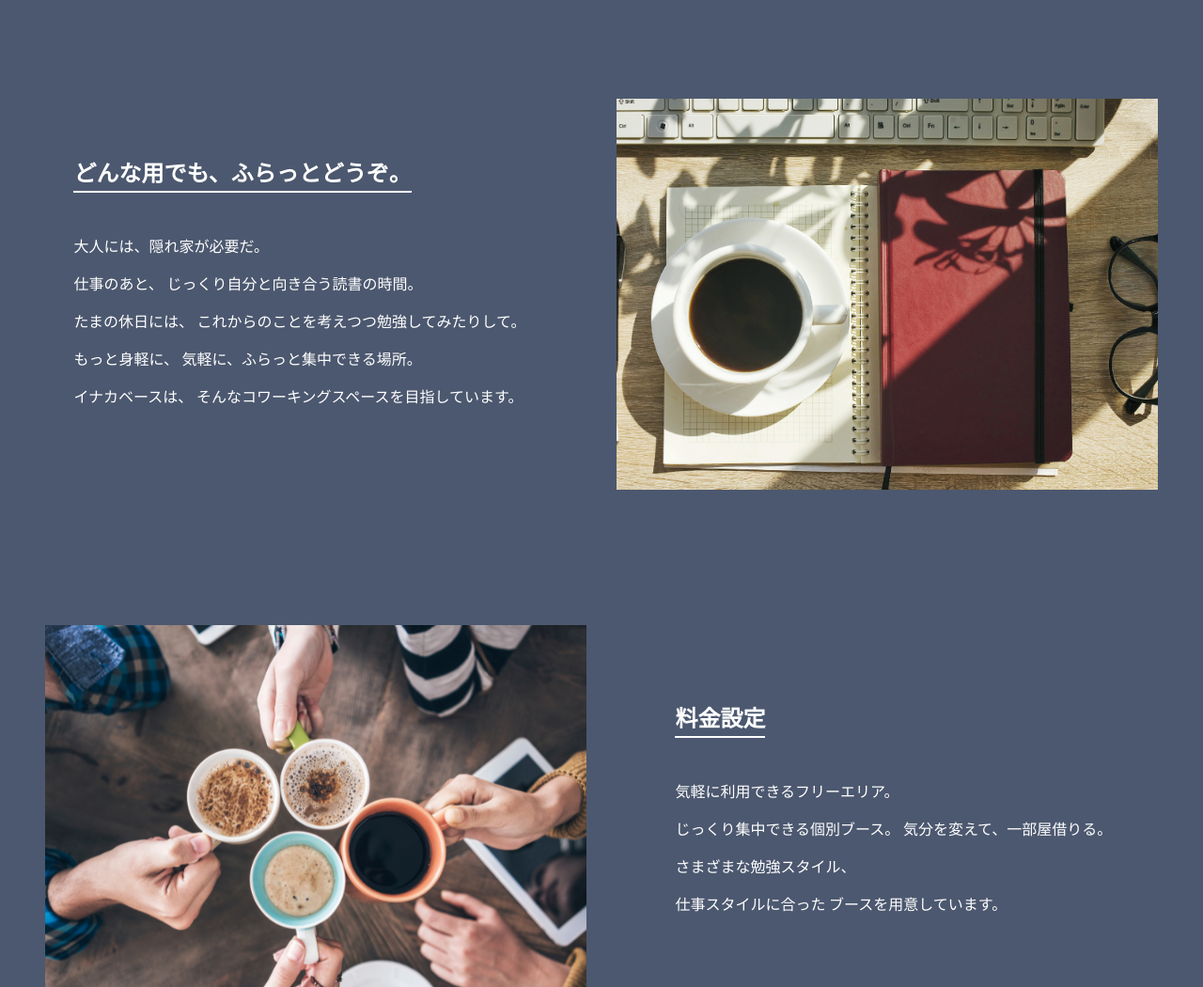
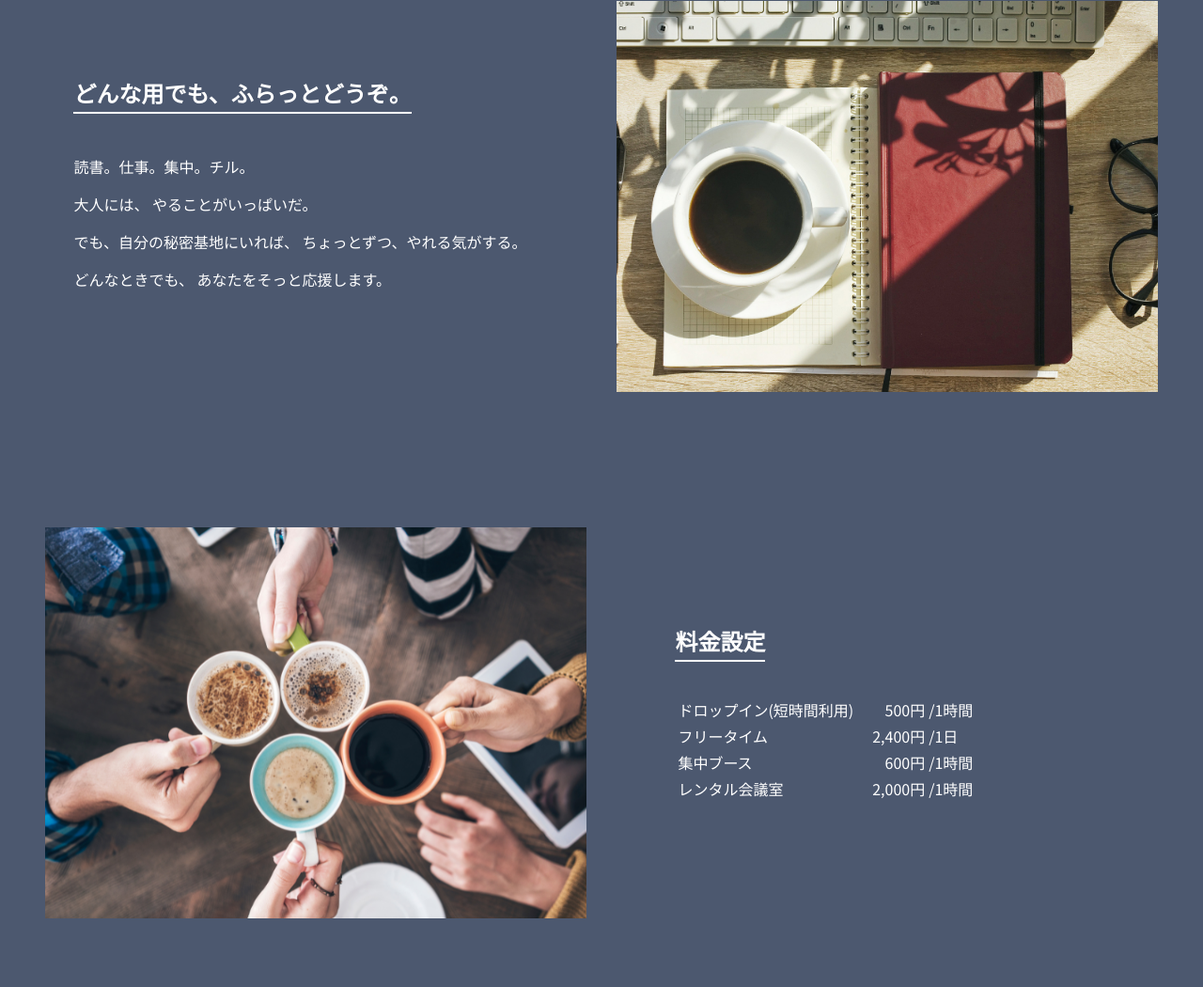
Before and after one commit to chawo-chii/chawo-chii.github.io, a plain HTML site: page index.html in a window 1280 px wide. Shown: the part 1750-2800 px from the top of the page at 94% size. Drawn offline with Linux system fonts and the light colour scheme; a script that the page names is missing.

Commit message:
Update index.html

```diff
--- a/index.html
+++ b/index.html
@@ -18,57 +18,64 @@
         rel="stylesheet">
 </head>
 
-<body data-loaded="false" data-scrolled="false">
+<body>
     <div id="app">
         <div class="lContainer">
-            <header class="lHeader">
-
+            <header class="header" style="margin: 0 0 0 auto; width: 100%; justify-content: flex-end;">
+                        <a href="#top"><img src="./assets/images/image-book2.png" style="height: 15vh; width: auto;"></a>
             </header>
             <main class="lMain">
                 <h1 class="hidden">
                     コワーキングスペース<br>イナカベース
                 </h1>
-                <div class="main-image">
+                <div class="main-image" id="top">
                     <div class="image-frame">
                         <div class="img-01"></div>
                         <div class="img-02"></div>
                         <div class="img-03"></div>
                     </div>
                     <div class="copy">
-                        <span>Kakurega Co-Working Space </span><span>　Inaka base</span>
+                        <span>Kakurega Co-Working Space　</span><span>Inaka base</span>
                     </div>
                 </div>
                 <!-- つかみの部分 -->
-                <div class="field margin flex-container" style="margin-bottom: 10vh;">
+                <div class="field margin flex-container " style="margin-bottom: 10vh;">
                     <div style="padding-left: 5%;">
-                        <h2><span>仕事と家と、隠れ家と。</span></h2>
+                        <h2 class="ato-de"><span>仕事と家と、隠れ家と。</span></h2>
                         <p>
-                            <span>大人には、隠れ家が必要だ。</span><br>
-                            <span>仕事のあと、</span>
-                            <span>じっくり自分と向き合う読書の時間。</span><br>
-                            <span>たまの休日には、</span>
-                            <span>これからのことを考えつつ勉強してみたりして。</span><br>
-                            <span>もっと身軽に、</span>
-                            <span>気軽に、ふらっと集中できる場所。</span><br>
-                            <span>イナカベースは、</span>
-                            <span>そんなコワーキングスペースを目指しています。</span>
+                            <span class="ato-de">大人には、隠れ家が必要だ。</span><br>
+                            <span class="ato-de">仕事のあと、</span>
+                            <span class="ato-de">じっくり自分と向き合う</span>
+                            <span class="ato-de">読書の時間。</span><br>
+                            <span class="ato-de">たまの休日には、</span>
+                            <span class="ato-de">これからのことを考えつつ</span>
+                            <span class="ato-de">勉強してみたりして。</span><br>
+                            <span class="ato-de">もっと身軽に、</span>
+                            <span class="ato-de">気軽に、ふらっと集中できる場所。</span><br>
+                            <span class="ato-de">イナカベースは、</span>
+                            <span class="ato-de">そんなコワーキングスペースを</span>
+                            <span class="ato-de">目指しています。</span>
                         </p>
                     </div>
-                    <img src="./assets/images/sample-image01.png" class="flex-width">
+                    <img src="./assets/images/sample-image01.png" class="flex-width ato-de">
                 </div>
                 <!-- つかみここまで -->
                 <!-- お部屋紹介 -->
                 <div class="field margin flex-container" style="margin-bottom: 10vh; justify-content: flex-start;">
-                    <img src="./assets/images/sample-image03.png" class="flex-width">
+                    <div class="image-frame2 ato-de">
+                        <div class="img2-01"></div>
+                        <div class="img2-02"></div>
+                        <div class="img2-03"></div>
+                    </div>
                     <div style="padding-left: 5%;">
-                        <h2><span>ここがあなたの秘密基地。</span></h2><!-- ここはカルーセルにしようかな -->
+                        <h2 class="ato-de"><span>ここがあなたの秘密基地。</span></h2><!-- ここはカルーセルにしようかな -->
                         <p>
-                            <span>気軽に利用できるフリーエリア。</span><br>
-                            <span>じっくり集中できる個別ブース。</span>
-                            <span>気分を変えて、一部屋借りる。</span><br>
-                            <span>さまざまな勉強スタイル、</span><br>
-                            <span>仕事スタイルに合った</span>
-                            <span>ブースを用意しています。</span>
+                            <span class="ato-de">気軽に利用できるフリーエリア。</span><br>
+                            <span class="ato-de">じっくり集中できる個別ブース。</span><br>
+                            <span class="ato-de">気分を変えて、一部屋借りる。</span><br>
+                            <span class="ato-de">さまざまな勉強スタイル、</span><br>
+                            <span class="ato-de">仕事スタイルに合った</span>
+                            <span class="ato-de">ブースを用意しています。</span>
                         </p>
                     </div>
                 </div>
@@ -76,48 +83,64 @@
                 <!-- 利用シーン -->
                 <div class="field margin flex-container" style="margin-bottom: 10vh;">
                     <div style="padding-left: 5%;">
-                        <h2><span>どんな用でも、</span><span>ふらっとどうぞ。</span></h2><!-- ここはdiv4つ並べて利用シーンを -->
+                        <h2 class="ato-de"><span>どんな用でも、</span><span>ふらっとどうぞ。</span></h2><!-- ここはdiv4つ並べて利用シーンを -->
                         <p>
-                            <span>大人には、隠れ家が必要だ。</span><br>
-                            <span>仕事のあと、</span>
-                            <span>じっくり自分と向き合う読書の時間。</span><br>
-                            <span>たまの休日には、</span>
-                            <span>これからのことを考えつつ勉強してみたりして。</span><br>
-                            <span>もっと身軽に、</span>
-                            <span>気軽に、ふらっと集中できる場所。</span><br>
-                            <span>イナカベースは、</span>
-                            <span>そんなコワーキングスペースを目指しています。</span>
+                            <span class="ato-de">読書。仕事。集中。チル。</span><br>
+                            <span class="ato-de">大人には、</span>
+                            <span class="ato-de">やることがいっぱいだ。</span><br>
+                            <span class="ato-de">でも、自分の秘密基地にいれば、</span>
+                            <span class="ato-de">ちょっとずつ、やれる気がする。</span><br>
+                            <span class="ato-de">どんなときでも、</span>
+                            <span class="ato-de">あなたをそっと応援します。</span>
                         </p>
                     </div>
-                    <img src="./assets/images/sample-image04.png" class="flex-width">
+                    <img src="./assets/images/sample-image04.png" class="flex-width ato-de">
                 </div>
                 <!-- 利用シーンここまで -->
                 <!-- 料金設定 -->
                 <div class="field margin flex-container" style="margin-bottom: 10vh; justify-content: flex-start;">
-                    <img src="./assets/images/sample-image05.png" class="flex-width">
+                    <img src="./assets/images/sample-image05.png" class="flex-width ato-de">
                     <div style="padding-left: 5%;">
-                        <h2><span>料金設定</span></h2><!-- ここはカルーセルにしようかな -->
+                        <h2 class="ato-de"><span>料金設定</span></h2><!-- ここはカルーセルにしようかな -->
                         <p>
-                            <span>気軽に利用できるフリーエリア。</span><br>
-                            <span>じっくり集中できる個別ブース。</span>
-                            <span>気分を変えて、一部屋借りる。</span><br>
-                            <span>さまざまな勉強スタイル、</span><br>
-                            <span>仕事スタイルに合った</span>
-                            <span>ブースを用意しています。</span>
+                        <table>
+                            <tr class="ato-de">
+                                <td><span>ドロップイン(短時間利用)　</span></td>
+                                <td align="right">500円</td>
+                                <td>/1時間</td>
+                            </tr>
+                            <tr class="ato-de">
+                                <td><span>フリータイム</span></td>
+                                <td align="right">2,400円</td>
+                                <td>/1日</td>
+                            </tr>
+                            <tr class="ato-de">
+                                <td><span>集中ブース</span></td>
+                                <td align="right">600円</td>
+                                <td>/1時間</td>
+                            </tr>
+                            <tr class="ato-de">
+                                <td><span>レンタル会議室</span></td>
+                                <td align="right">2,000円</td>
+                                <td>/1時間</td>
+                            </tr>
+                        </table>
                         </p>
                     </div>
-                <!-- 料金設定ここまで -->
+                    <!-- 料金設定ここまで -->
             </main>
             <footer class="lFooter">
                 <!-- 所在地 / お問い合わせ -->
                 <!-- 所在地 / お問い合わせ ここまで -->
                 <div class="footer">
-                <p style="margin: 0 auto;">
-                <span>This is a work of fiction. </span><br>
-                <span>Names, characters, businesses, places, events and incidents </span>
-                <span>are either the products of the author’s imagination or used in a fictitious manner.</span><br>
-                <span>Any resemblance to actual persons, living or dead, or actual events is purely coincidental.</span>
-                </p>
+                    <p style="margin: 0 auto;">
+                        <span>This is a work of fiction. </span><br>
+                        <span>Names, characters, businesses, places, events and incidents </span>
+                        <span>are either the products of the author’s imagination or used in a fictitious
+                            manner.</span><br>
+                        <span>Any resemblance to actual persons, living or dead, or actual events is purely
+                            coincidental.</span>
+                    </p>
                 </div>
             </footer>
         </div>
```
